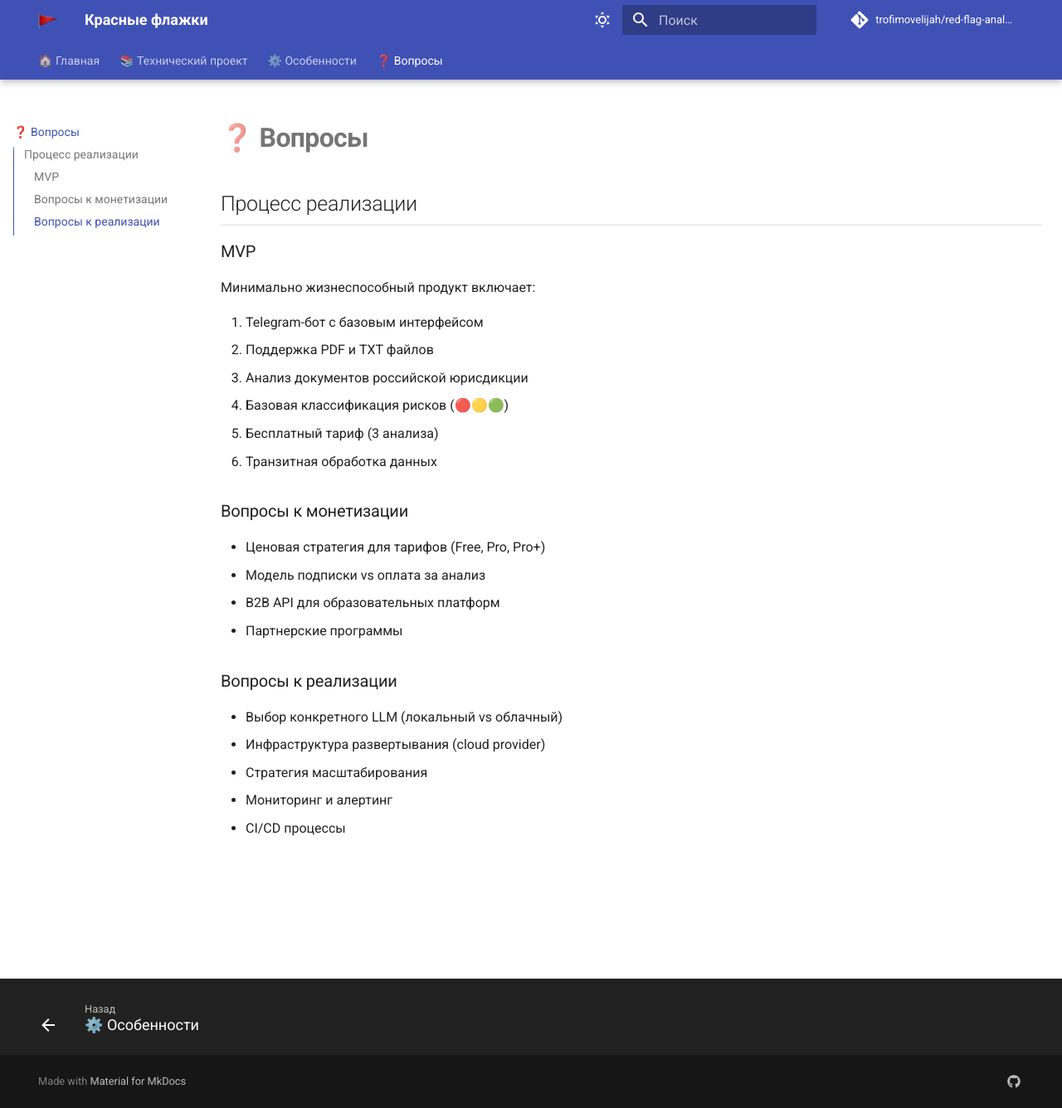
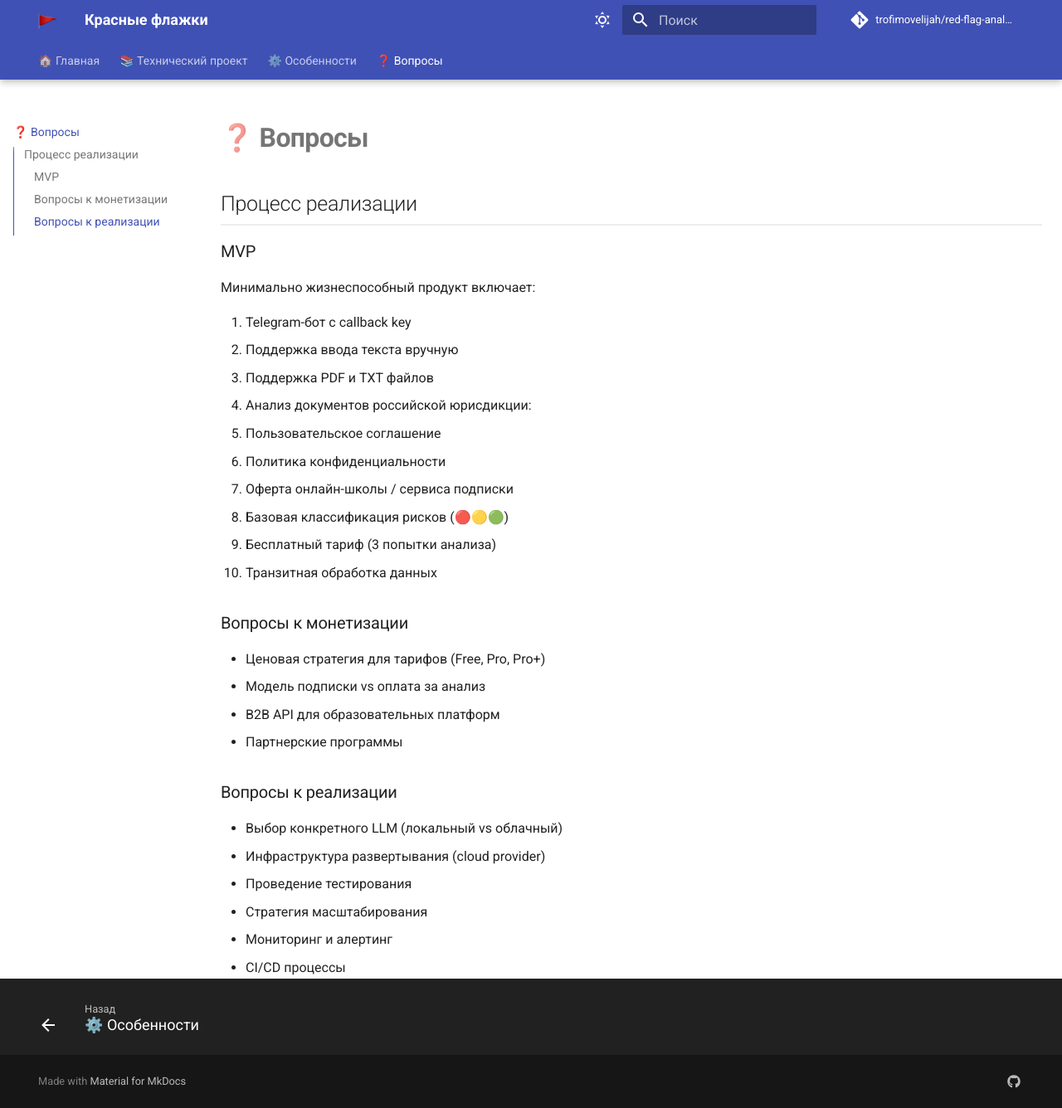
Before and after one commit to trofimovelijah/red-flag-analysis, an MkDocs documentation site: the page built from docs/qa/question.md, in a window 1280 px wide and 1336 px high. Shown: the whole window at 83% size. Built offline with MkDocs 1.6.1 and Material for MkDocs 9.7.7, drawn with Linux system fonts in a browser that asks for light colours; comment, search, counter and statistics services are not loaded.

Commit message:
Внесены изменения в процесс реализации

```diff
--- a/docs/qa/question.md
+++ b/docs/qa/question.md
@@ -4,12 +4,17 @@
 
 Минимально жизнеспособный продукт включает:
 
-1. Telegram-бот с базовым интерфейсом
-2. Поддержка PDF и TXT файлов
-3. Анализ документов российской юрисдикции
-4. Базовая классификация рисков (🔴🟡🟢)
-5. Бесплатный тариф (3 анализа)
-6. Транзитная обработка данных
+1. Telegram-бот с callback key
+2. Поддержка ввода текста вручную
+3. Поддержка PDF и TXT файлов
+4. Анализ документов российской юрисдикции:
+
+   - Пользовательское соглашение
+   - Политика конфиденциальности
+   - Оферта онлайн-школы / сервиса подписки
+5. Базовая классификация рисков (🔴🟡🟢)
+6. Бесплатный тариф (3 попытки анализа)
+7. Транзитная обработка данных
 
 ### Вопросы к монетизации
 
@@ -22,6 +27,7 @@
 
 - Выбор конкретного LLM (локальный vs облачный)
 - Инфраструктура развертывания (cloud provider)
+- Проведение тестирования
 - Стратегия масштабирования
 - Мониторинг и алертинг
 - CI/CD процессы
```
